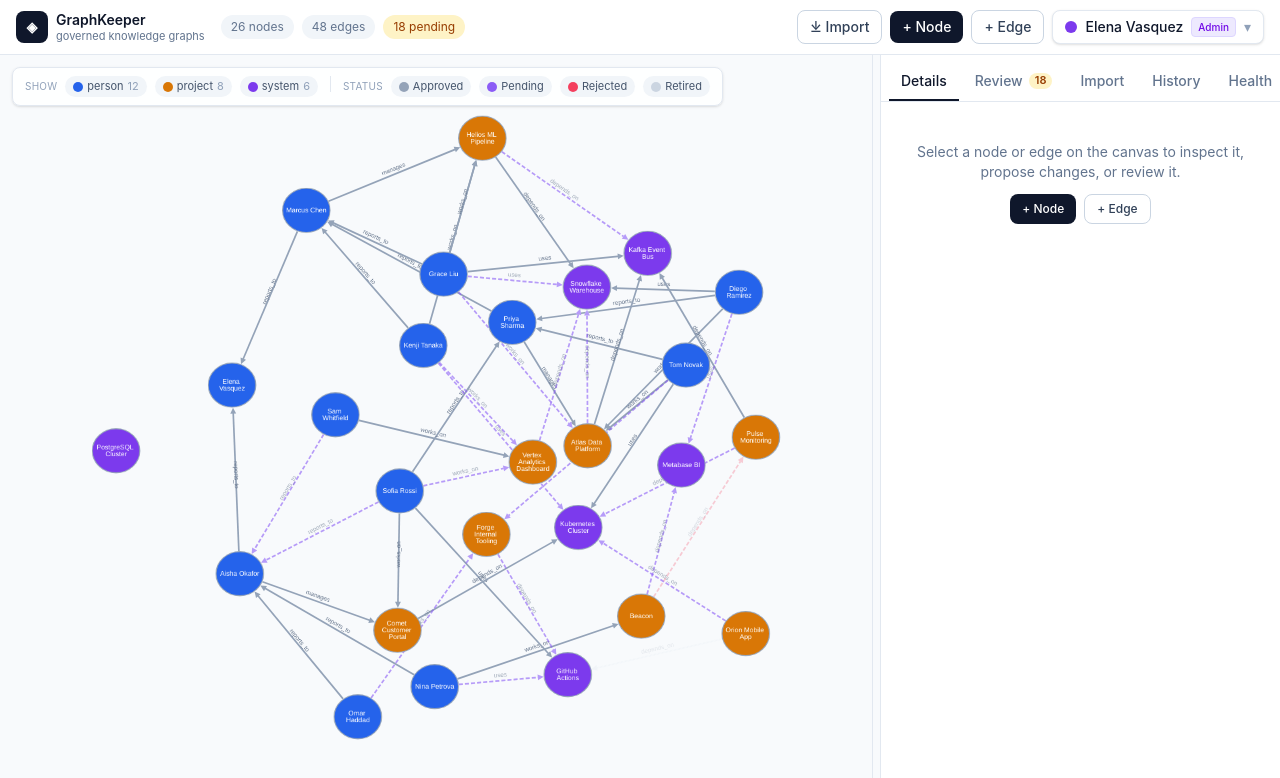
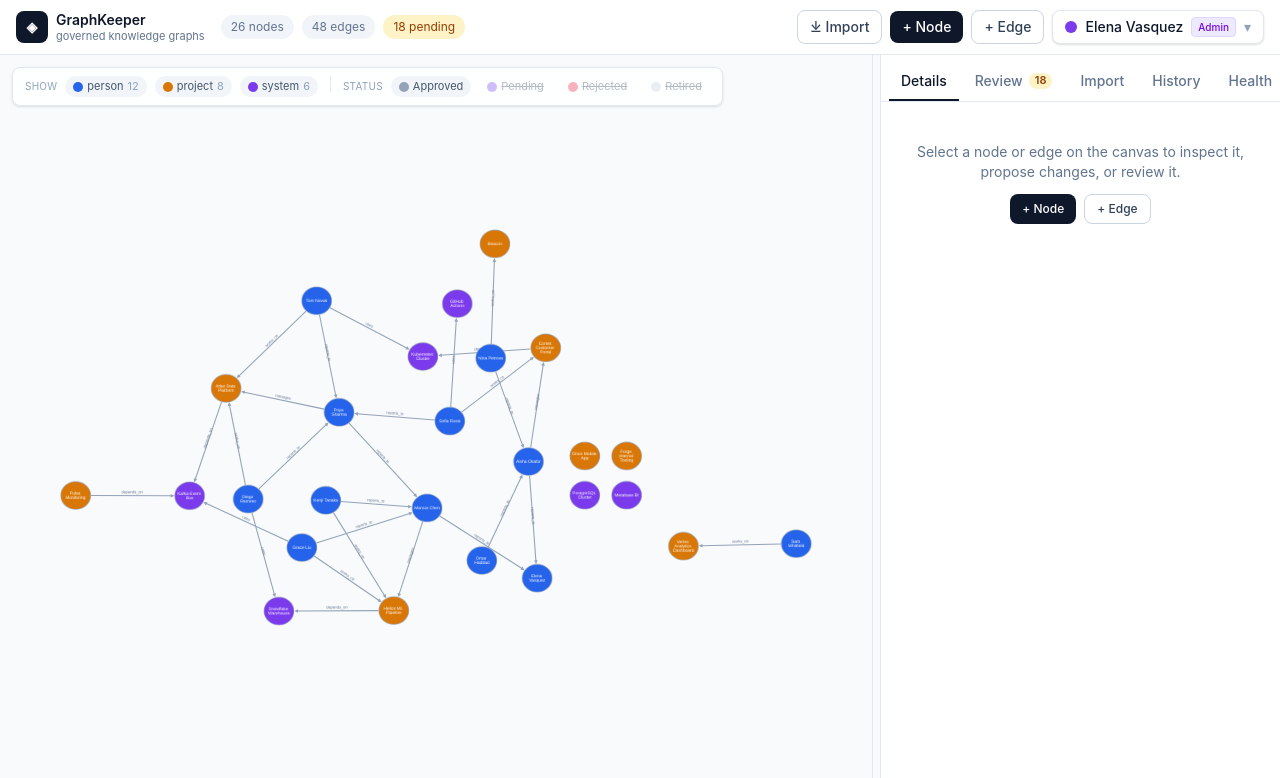
Before and after one commit to youngadults/graphkeeper, a Next.js app: page / in a window 1280 px wide. Shown: the top 778 px of the page. Built offline with nearby package versions, Linux system fonts and the light colour scheme.

Commit message:
feat(canvas): show only approved relationships by default

```diff
--- a/src/components/GraphCanvas.tsx
+++ b/src/components/GraphCanvas.tsx
@@ -6,6 +6,9 @@
 import { nodeColor } from "@/lib/domain/types";
 import type { EdgeStatus, GraphEdge, GraphNode, GraphSnapshot } from "@/lib/domain/types";
 import type { Selection } from "@/components/workspace/WorkspaceProvider";
+
+// Default view shows only approved relationships; the other statuses are one click away.
+const DEFAULT_HIDDEN_STATUSES: ReadonlySet<string> = new Set(["pending", "rejected", "retired"]);
 
 // Initial load spreads nodes from scratch (randomize). Filter toggles re-use
 // the existing positions via a non-randomized pass so visible nodes keep their
@@ -268,9 +271,9 @@
   const selectRef = useRef(onSelect);
   const didInitialLayout = useRef(false);
   const hiddenTypesRef = useRef<Set<string>>(new Set());
-  const hiddenStatusesRef = useRef<Set<string>>(new Set());
+  const hiddenStatusesRef = useRef<Set<string>>(new Set(DEFAULT_HIDDEN_STATUSES));
   const [hiddenTypes, setHiddenTypes] = useState<Set<string>>(new Set());
-  const [hiddenStatuses, setHiddenStatuses] = useState<Set<string>>(new Set());
+  const [hiddenStatuses, setHiddenStatuses] = useState<Set<string>>(new Set(DEFAULT_HIDDEN_STATUSES));
 
   useEffect(() => {
     graphRef.current = graph;
```
